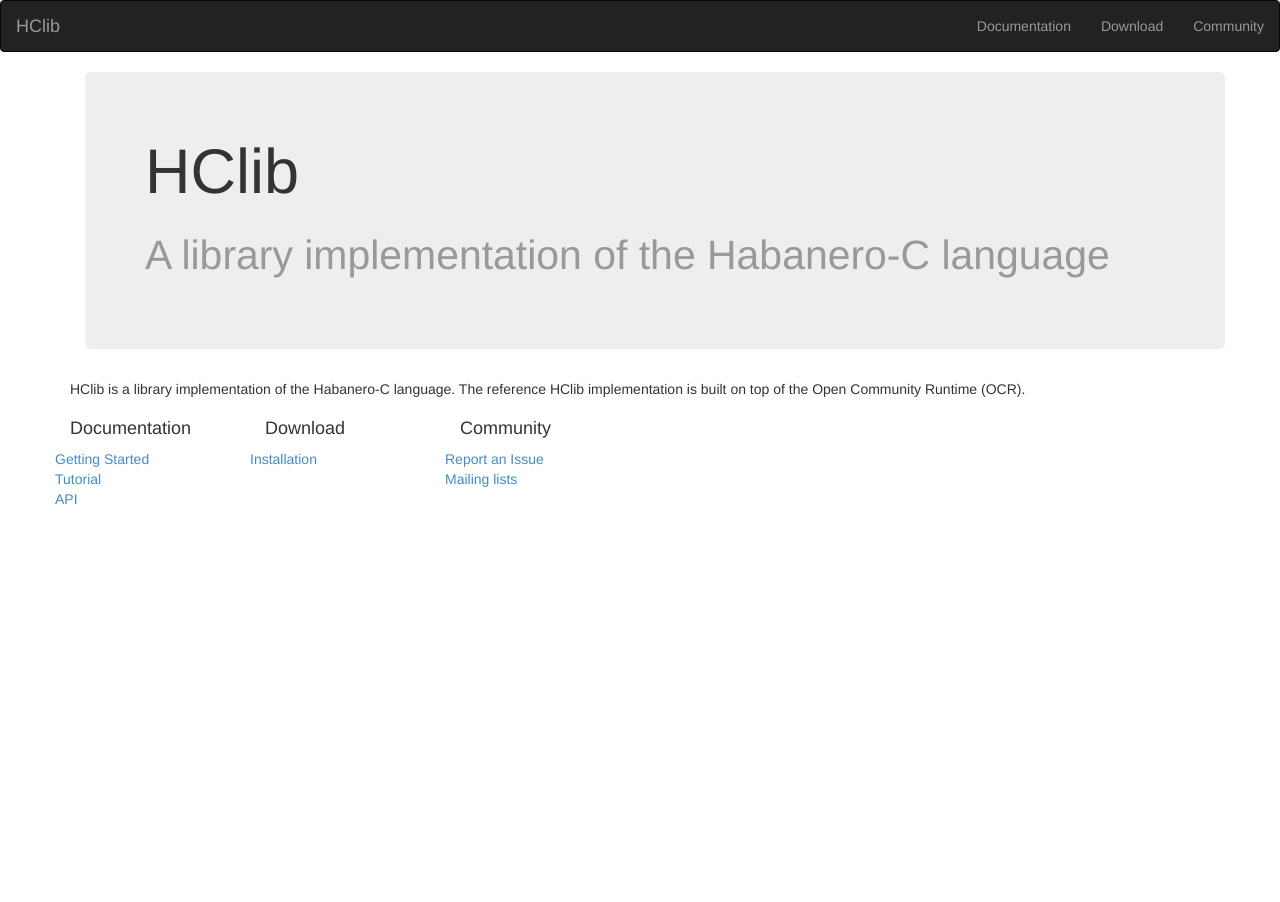
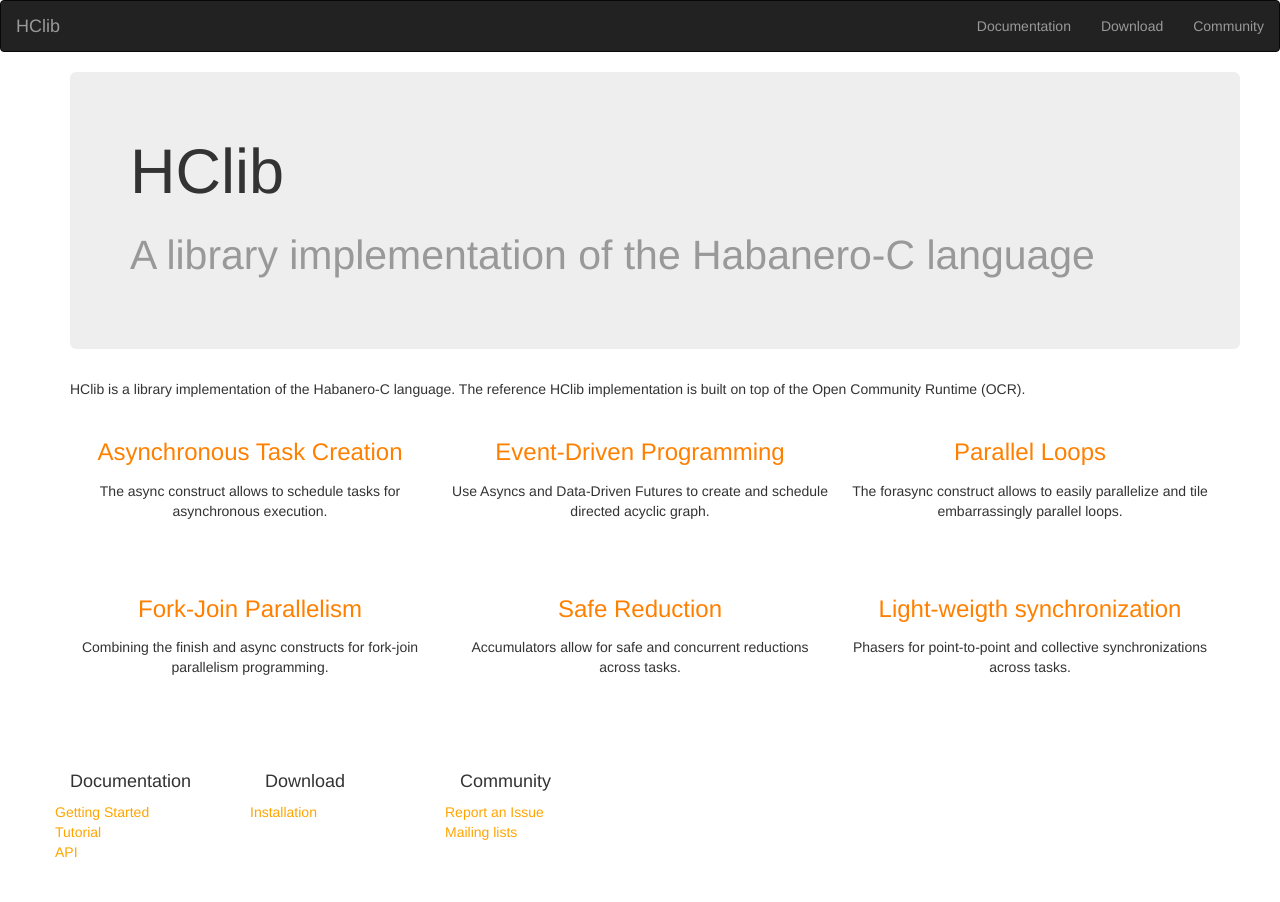
Before and after one commit to habanero-rice/hclib-legacy, a Jekyll site: the page built from index.md, in a window 1280 px wide. Built offline with Jekyll 4.4.1, drawn with Linux system fonts in a browser that asks for light colours.

Commit message:
Update main page

```diff
--- a/_layouts/hclib.html
+++ b/_layouts/hclib.html
@@ -32,31 +32,36 @@
       </div><!-- /.navbar-collapse -->
     </nav>
 
+
     <div class="container">
 
       {{ content }}
 
     </div>
 
+    <br/>
+    <br/>
+
     <div class="container">
       <div class="row">
         <div class="col-md-2">
           <h4>Documentation</h4>
-          <div class="row"><a href="getting-started.html">Getting Started</a></div>
-          <div class="row"><a href="tutorial.html">Tutorial</a></div>
-          <div class="row"><a href="doc/html/index.html">API</a></div>
+          <div class="row"><a href="getting-started.html" class="links">Getting Started</a></div>
+          <div class="row"><a href="tutorial.html" class="links">Tutorial</a></div>
+          <div class="row"><a href="doc/html/index.html" class="links">API</a></div>
         </div>
         <div class="col-md-2">
           <h4>Download</h4>
-          <div class="row"><a href="installation.html">Installation</a></div>
+          <div class="row"><a href="installation.html" class="links">Installation</a></div>
         </div>
         <div class="col-md-2">
           <h4>Community</h4>
-          <div class="row"><a href="community.html#issue">Report an Issue</a></div>
-          <div class="row"><a href="community.html#ml">Mailing lists</a></div>
+          <div class="row"><a href="community.html#issue" class="links">Report an Issue</a></div>
+          <div class="row"><a href="community.html#ml" class="links">Mailing lists</a></div>
         </div>
       </div>
     </div>
-
+    <br/>
+    <br/>
   </body>
 </html>
--- a/index.md
+++ b/index.md
@@ -4,9 +4,59 @@ layout: hclib
 ---
 
 <div class="container">
-  <div class="jumbotron">
-    <h1>HClib <p><small> A library implementation of the Habanero-C language</small></p></h1>
+  <div class="row">
+      <div class="jumbotron">
+        <h1>HClib <p><small> A library implementation of the Habanero-C language</small></p></h1>
+      </div>
   </div>
 </div>
 
 HClib is a library implementation of the Habanero-C language. The reference HClib implementation is built on top of the Open Community Runtime (OCR).
+
+<div class="table" align="center">
+    <div class="row">
+        <div class="col-md-4 tile-main">
+            <h3 class="tile-main">Asynchronous Task Creation</h3>
+            The async construct allows to schedule tasks for asynchronous execution.
+            <br/>
+            <br/>
+        </div>
+        <div class="col-md-4 tile-main">
+            <h3 class="tile-main">Event-Driven Programming</h3>
+            Use Asyncs and Data-Driven Futures to create
+            and schedule directed acyclic graph.
+            <br/>
+            <br/>
+        </div>
+        <div class="col-md-4 tile-main">
+            <h3 class="tile-main">Parallel Loops</h3>
+            The forasync construct allows to easily parallelize
+            and tile embarrassingly parallel loops.
+            <br/>
+            <br/>
+        </div>
+    </div>
+    <div class="row">
+        <br/>
+    </div>
+    <div class="row">
+        <div class="col-md-4 tile-main">
+            <h3 class="tile-main">Fork-Join Parallelism</h3>
+            Combining the finish and async constructs for fork-join parallelism programming.
+            <br/>
+            <br/>
+        </div>
+        <div class="col-md-4 tile-main">
+            <h3 class="tile-main">Safe Reduction</h3>
+            Accumulators allow for safe and concurrent reductions across tasks.
+            <br/>
+            <br/>
+        </div>
+        <div class="col-md-4 tile-main">
+            <h3 class="tile-main">Light-weigth synchronization</h3>
+            Phasers for point-to-point and collective synchronizations across tasks.
+            <br/>
+            <br/>
+        </div>
+    </div>
+</div>
```
Also changed, not shown: community.md (+2 -2 lines), css/bootstrap.css.
